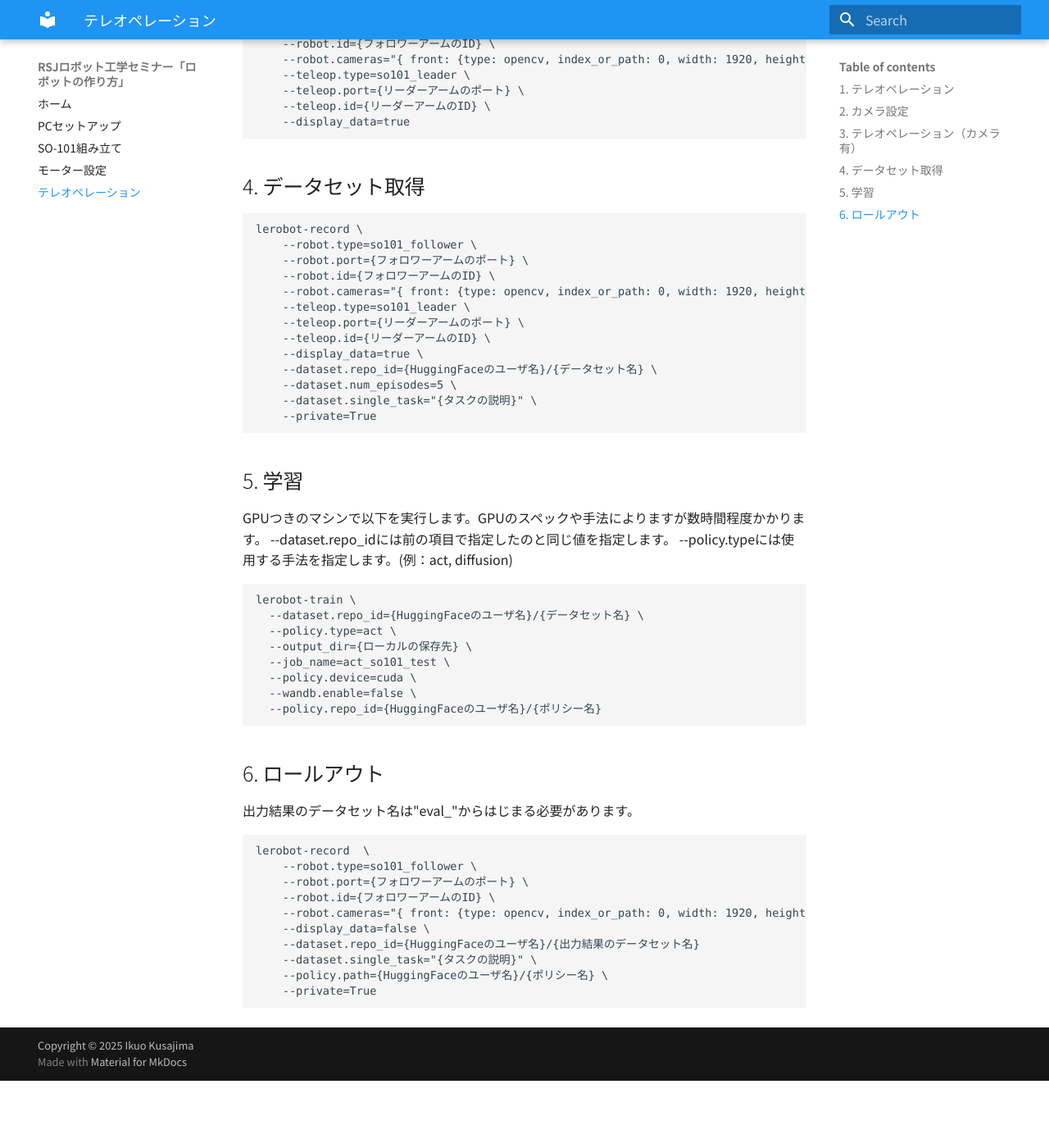
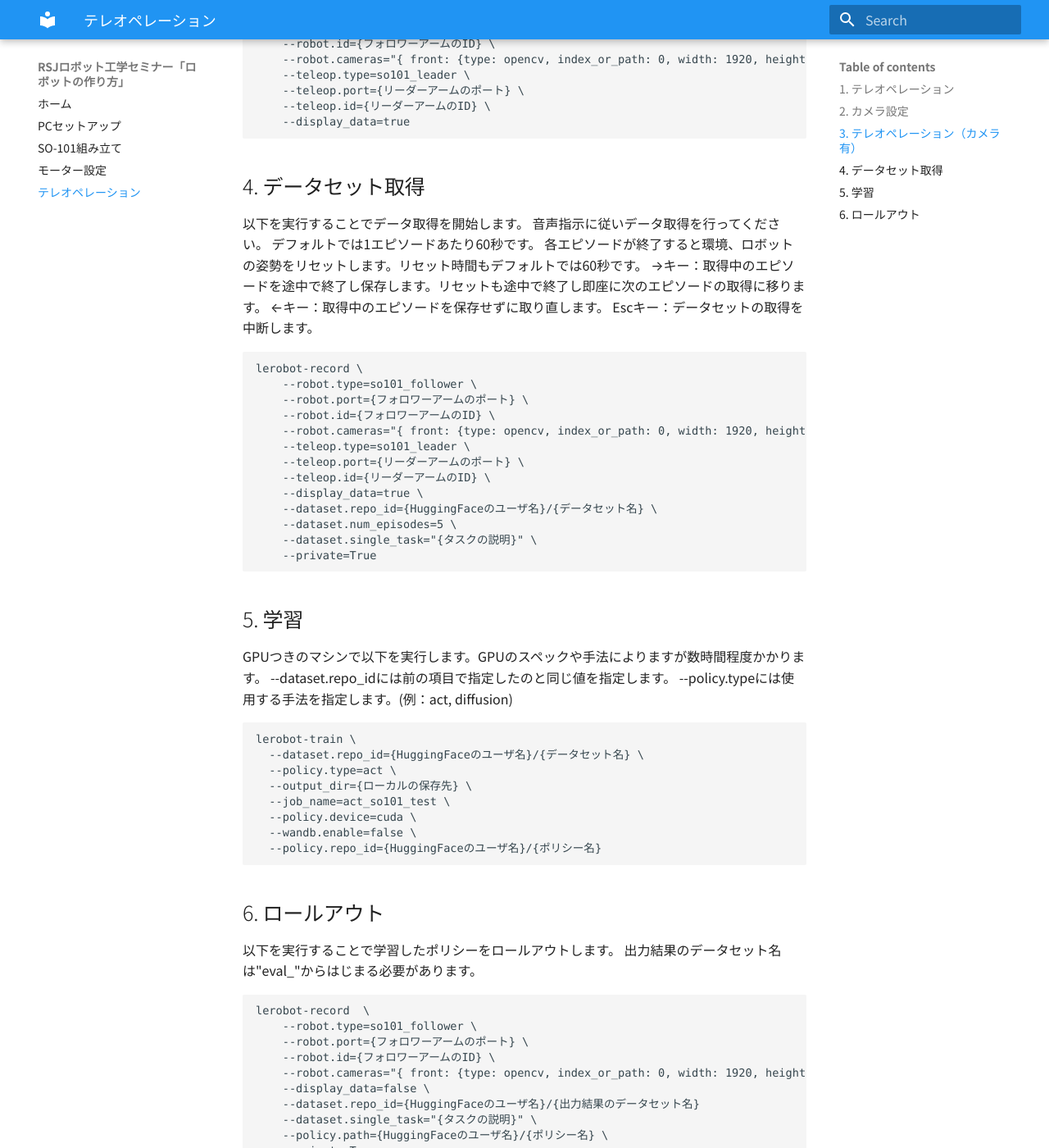
Before and after one commit to kusa-10/kusa-10.github.io, an MkDocs documentation site: the page built from docs/3_teleoperation.md, in a window 1280 px wide and 1400 px high, scrolled down 781 px. Shown: the whole window at 82% size. Built offline with MkDocs 1.6.1 and Material for MkDocs 9.7.7, drawn with Linux system fonts in a browser that asks for light colours; some web fonts are replaced; before the commit the page ends 2099 px from its top, so only the background shows below that.

Commit message:
update teleoperation manual

````diff
--- a/docs/3_teleoperation.md
+++ b/docs/3_teleoperation.md
@@ -33,6 +33,14 @@
 ```
 
 ## 4. データセット取得
+以下を実行することでデータ取得を開始します。
+音声指示に従いデータ取得を行ってください。
+デフォルトでは1エピソードあたり60秒です。
+各エピソードが終了すると環境、ロボットの姿勢をリセットします。リセット時間もデフォルトでは60秒です。
+→キー：取得中のエピソードを途中で終了し保存します。リセットも途中で終了し即座に次のエピソードの取得に移ります。
+←キー：取得中のエピソードを保存せずに取り直します。
+Escキー：データセットの取得を中断します。
+
 ```
 lerobot-record \
     --robot.type=so101_follower \
@@ -65,6 +73,7 @@
 ```
 
 ## 6. ロールアウト
+以下を実行することで学習したポリシーをロールアウトします。
 出力結果のデータセット名は"eval_"からはじまる必要があります。
 ```
 lerobot-record  \
````
